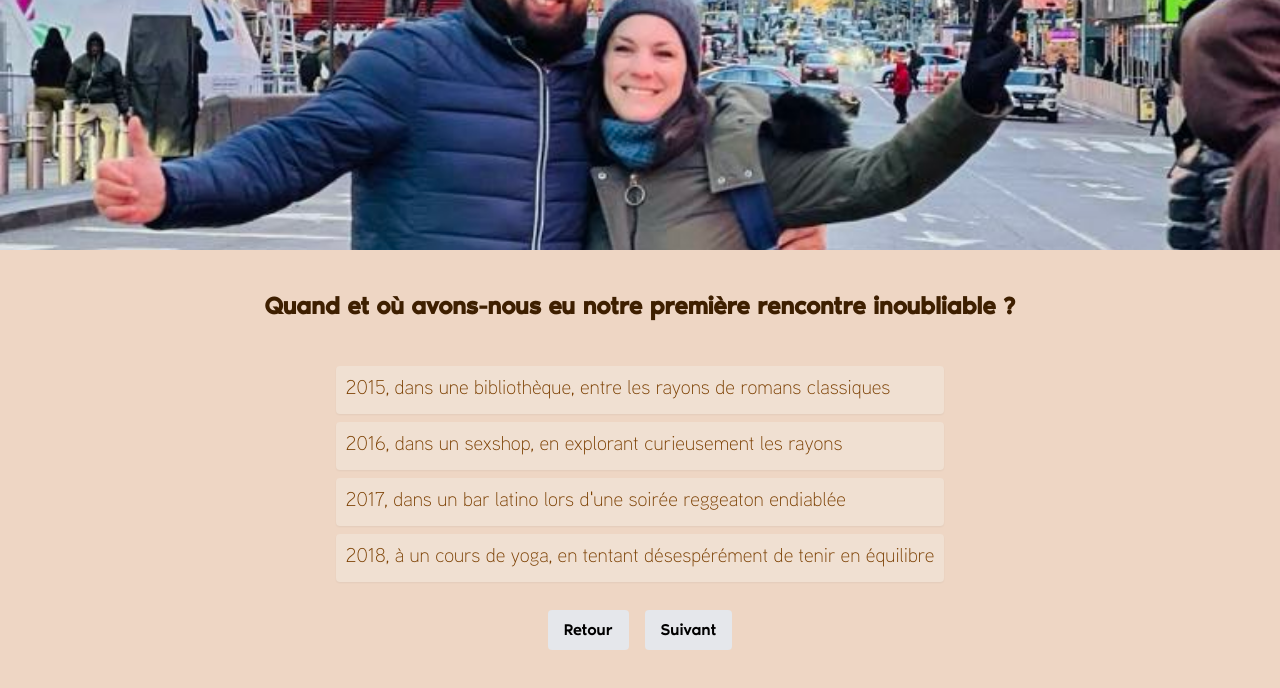
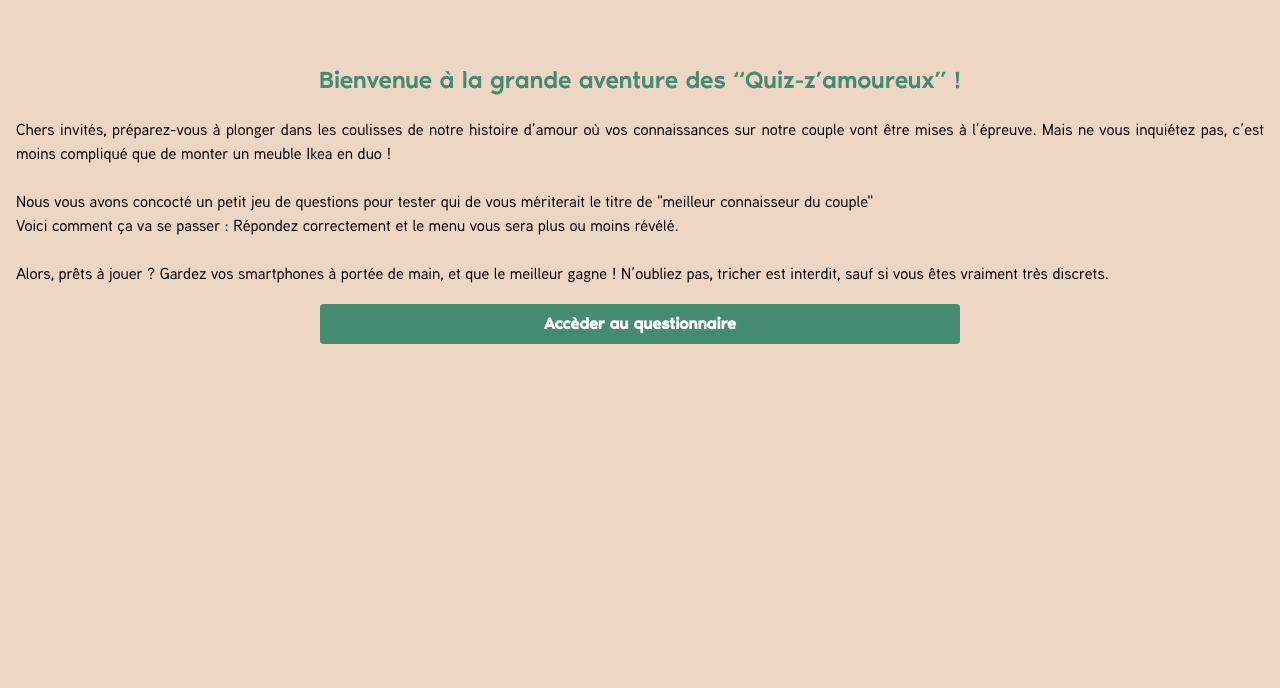
Before and after one commit to manonab/celine-et-patrick, a React (Create React App) app: page / in a window 1280 px wide. Shown: the top 688 px of the page. Built offline with nearby package versions, Linux system fonts and the light colour scheme.

Commit message:
added modification + new route

```diff
--- a/src/index.tsx
+++ b/src/index.tsx
@@ -3,8 +3,8 @@ import { BrowserRouter, Route, RouterProvider, Routes, createBrowserRouter } fro
 import "./index.css"
 import { Result } from "./routes/results";
 import { QuestionnaireProvider } from "./utils/questions-context";
+import Questionnaire from "./components/form/questionnaire";
 import { MyApp } from "./routes";
-import Questionnaire from "./components/form/questionnaire";
 const rootDiv = document.getElementById("root");
 
 const App = () => {
@@ -12,7 +12,8 @@ const App = () => {
     <BrowserRouter>
       <QuestionnaireProvider>
         <Routes>
-          <Route path="/" element={<Questionnaire />} />
+          <Route path="/" element={<MyApp />} />
+          <Route path="/questionnaire" element={<Questionnaire />} />
           <Route path="/results/:percentage/:correctCount/:totalCount" element={<Result />} />
         </Routes>
       </QuestionnaireProvider>
--- a/src/routes/index.tsx
+++ b/src/routes/index.tsx
@@ -1,11 +1,38 @@
-import { ReactNode } from "react"
+import { ReactNode } from "react";
+import { Link } from "react-router-dom";
 
-export const MyApp = ({ children }: { children: ReactNode }) => {
+export const MyApp = () => {
   return (
-    <div className="bg-greenWedding h-screen w-screen">
-      <h1 className="text-2xl text-center py-20">
-        {children}
+    <div className="h-screen w-screen">
+      <h1 className="text-2xl text-center pt-16 mb-6 px-4 text-greenWedding">
+        Bienvenue à la grande aventure des “Quiz-z’amoureux” !
       </h1>
+      <p className="text-justify px-4 font-aauxmedium">
+        Chers invités, préparez-vous à plonger dans les coulisses de notre
+        histoire d’amour où vos connaissances sur notre couple vont être mises
+        à l’épreuve. Mais ne vous inquiétez pas, c’est moins compliqué que de
+        monter un meuble Ikea en duo !
+        <br></br>
+        <br></br>
+        Nous vous avons concocté un petit jeu de questions pour tester qui de
+        vous mériterait le titre de "meilleur connaisseur du couple"
+      </p>
+      <p className="text-justify px-4  font-aauxmedium">
+        Voici comment ça va se passer :
+        Répondez correctement et le menu vous sera plus ou moins révélé.
+      </p>
+      <br></br>
+      <p className="text-justify px-4  font-aauxmedium">
+        Alors, prêts à jouer ? Gardez vos smartphones à portée de main, et que
+        le meilleur gagne ! N’oubliez pas, tricher est interdit, sauf si vous
+        êtes vraiment très discrets.
+      </p>
+      <Link
+        to="/questionnaire"
+        className="bg-greenWedding text-white font-bold py-2 px-4 rounded m-auto block mt-4 text-center w-1/2"
+      >
+        Accèder au questionnaire
+      </Link>
     </div>
-  )
-}
+  );
+};
--- a/src/routes/results.tsx
+++ b/src/routes/results.tsx
@@ -43,7 +43,7 @@ export const Result: React.FC = () => {
       <div className="my-2">
         <h1 className="text-xl font-bold text-greenWedding">***</h1>
       </div>
-      <div className="space-y-6">
+      <div className="space-y-6  font-aauxmedium">
         {percentageNum === 0 && (
           <div className="text-base">
             <p>Quasi de veau braisé au romarin</p>
```
